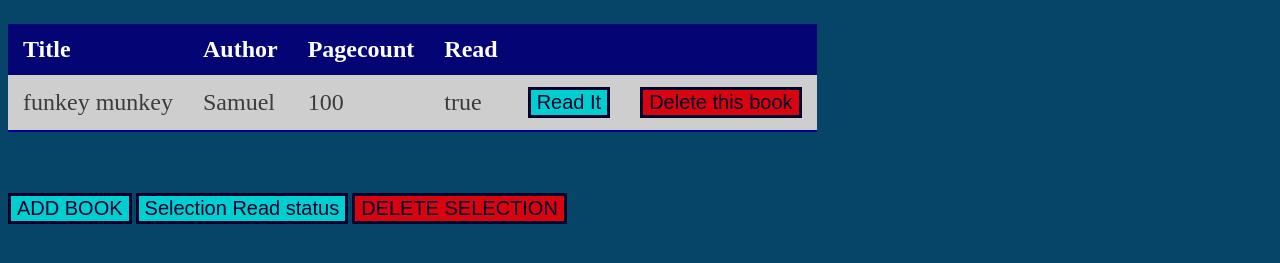
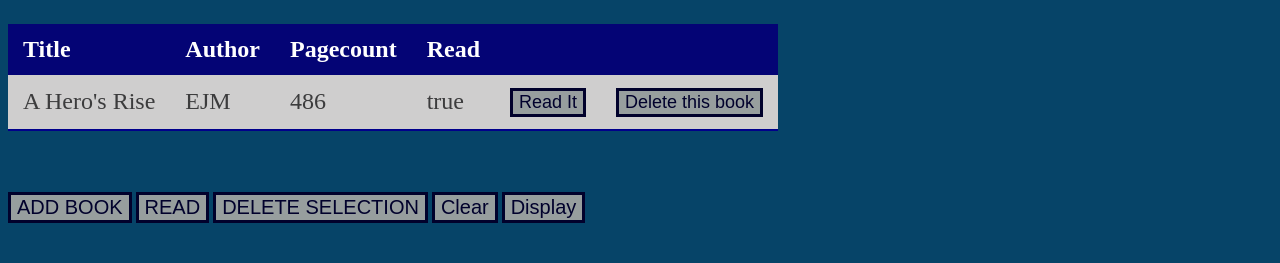
Before and after one commit to erinjaym/library, a plain HTML site: page Library/index.html in a window 1280 px wide. Both pictures are taken after a click on the button "Read It". Shown: the part 77-340 px from the top of the page. Drawn offline with Linux system fonts and the light colour scheme.

Commit message:
Fixed prototype code issue as well as minor constructor issue. Function added via object prototype now works correctly. Altered web page styling to look better

```diff
--- a/Library/books.js
+++ b/Library/books.js
@@ -1,35 +1,42 @@
 
 let myLibrary = [] ;
-let sharpie = new Book ("Samuel", "funkey munkey", 100, false);
+let sample = new Book ("EJM", "A Hero's Rise", 486, false);
 let selectionId = null;
 
-addBookToLibrary(sharpie);
+
+addBookToLibrary(sample);
 
 
-function Book(author, title, pageCount, beenRead)
+function Book(auth, name, pages, read)
 {
-    this.title = title;
-    this.author = author;
-    this.pageCount = pageCount;
-    this.beenRead = beenRead;
+    this.title = name;
+    this.author = auth;
+    this.pageCount = pages;
+    this.beenRead = read;
     this.info = function ()
     {
-        return title + "," + author + "," + pageCount + "," + beenRead;
+        return this.title + "," + this.author + "," + this.pageCount + "," + this.beenRead;
     }
-    console.log(this.info());
+    console.log("Book that was added:" + this.info());
 
-    this.markRead =  function()
+/* old function replaced with prototype funtion for learning experience
+    this.toggleRead =  function()
     {
-        if(beenRead == false)
+        if(this.beenRead == false)
         {
-            beenRead = true;
+           this.beenRead = true;
+        }
+        else if(this.beenRead == true)
+        {
+            this.beenRead = false;
         }
         else
         {
-            beenRead = false;
+            console.log("brain implosion");
         }
+    } */
 
-    }
+
 
 }
 
@@ -44,7 +51,7 @@ function addBookToLibrary(book)
 displayLibrary();
 function displayLibrary()
 {
-//have to make delete book or Read it options in dom in each column
+
     for (let bookLocation = 0; bookLocation <= myLibrary.length-1; bookLocation++) // for each book in library
     {
         let bookInfoArray = myLibrary[bookLocation].info().split(',');
@@ -58,14 +65,15 @@ function displayLibrary()
             }
             // add book options buttons to table
            let readIt = document.createElement('button');
+           readIt.className = "table-button";
            readIt.textContent = "Read It";
            readIt.setAttribute("onclick", `changeReadStatus( ${newRow.id})`);
            newRow.insertCell().appendChild(readIt);
 
            let remove = document.createElement('button');
-           remove.className = "danger-button";
            remove.textContent = "Delete this book";
-           console.log(newRow.id);
+           remove.className = "table-button";
+
            remove.setAttribute("onclick", `deleteBook( ${newRow.id})`);
            newRow.insertCell().appendChild(remove);
 
@@ -93,7 +101,6 @@ function openForm()
     {
     document.getElementById("bookentry").style.display = "none";
     }
-
 
 
 
@@ -136,17 +143,33 @@ function deleteSelection ()
 }
 
 
+Book.prototype.toggleRead = function()
+    {
+        if(this.beenRead == false)
+        {
+            return this.beenRead = true;
+        }
+        else if (this.beenRead == true)
+        {
+            return this.beenRead = false;
+        }
+        else
+        {
+            return "didnt do jack";
+        }
+    }
+
 
 function changeReadStatus (bookId)
     {
-myLibrary[bookId].markRead();
+    myLibrary[bookId].toggleRead();
     clearDisplay();
     displayLibrary();
     }
 
 function changeSelectionStatus ()
     {
-myLibrary[selectionId].markRead();
+    myLibrary[selectionId].toggleRead();
     clearDisplay();
     displayLibrary();
     }
@@ -166,7 +189,7 @@ document.getElementById("books").addEventListener('click', function (e)
         let prevSelection = selectionId;
         selectionId = (e.target.parentElement.id);
         e.target.parentElement.className = "bookSelection";
-        document.getElementById(prevSelection).className = ""; // conflict between selections and button on books.
+        document.getElementById(prevSelection).className = "notSelected"; // prompting error when selecting a button but functions correctly
     }
 
 });
--- a/Library/index.html
+++ b/Library/index.html
@@ -23,8 +23,10 @@
 </main><br><br>
 
 <button id="addNew" onclick="openForm();">ADD BOOK</button>
-<button id="markRead" onclick="changeSelectionStatus()">Selection Read status</button>
-<button id="delete" class="danger-button" onclick="deleteSelection()">DELETE SELECTION</button>
+<button id="markRead" onclick="changeSelectionStatus()">READ</button>
+<button id="delete" onclick="deleteSelection()">DELETE SELECTION</button>
+<button id="delete" onclick="clearDisplay();">Clear</button>
+<button id="delete" onclick="displayLibrary();">Display</button>
 
 
     <div id="bookentry" class="bookentry-popup">
--- a/Library/style.css
+++ b/Library/style.css
@@ -19,7 +19,7 @@ button
 color: rgb(1, 1, 44);
 border: rgb(25, 3, 104);
 border: solid;
-background-color: darkturquoise;
+background-color: rgb(151, 158, 158);
 font-size: 20px;
 text-align: center;
 
@@ -27,12 +27,35 @@ text-align: center;
 
 button:hover
 {
-color: darkturquoise;
-border: darkturquoise;
+color: rgb(151, 158, 158);
+border: rgb(151, 158, 158);
 border: solid;
 background-color: rgb(25, 3, 104);
 font-size: 20px;
 text-align: center;
+}
+
+
+
+.table-button
+{
+    color: rgb(1, 1, 44);
+    border: rgb(25, 3, 104);
+    border: solid;
+    background-color: rgb(151, 158, 158);
+    font-size: 18px;
+    text-align: center;
+
+}
+
+.table-button:hover
+{
+    color: rgb(151, 158, 158);
+    border: rgb(151, 158, 158);
+    border: solid;
+    background-color: rgb(25, 3, 104);
+    font-size: 18px;
+    text-align: center;
 }
 
 .booksTable
```
Lines whose indentation alone changed are shown as unchanged.
